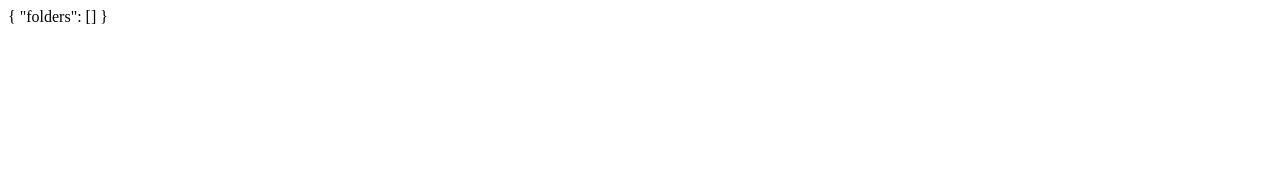
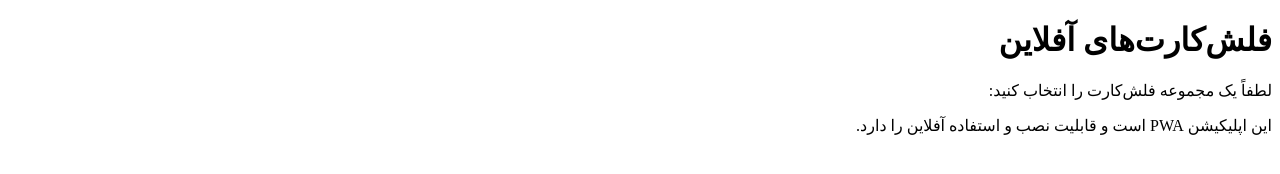
Before and after one commit to aliheidaribeni/my.poroject, a plain HTML site: page index.html in a window 1280 px wide. Drawn offline with Linux system fonts and the light colour scheme.

Commit message:
Update index.html
chenge

```diff
--- a/index.html
+++ b/index.html
@@ -1,3 +1,25 @@
-{
-	"folders": []
-}
+<!DOCTYPE html>
+<html lang="fa" dir="rtl">
+<head>
+    <meta charset="UTF-8">
+    <meta name="viewport" content="width=device-width, initial-scale=1.0">
+    <title>فلش‌کارت‌های من</title>
+    <link rel="stylesheet" href="style.css">
+    <link rel="manifest" href="manifest.json">
+</head>
+<body>
+    <header>
+        <h1>فلش‌کارت‌های آفلاین</h1>
+    </header>
+    <main>
+        <p>لطفاً یک مجموعه فلش‌کارت را انتخاب کنید:</p>
+        <ul id="flashcard-list">
+            </ul>
+    </main>
+    <footer>
+        <p>این اپلیکیشن PWA است و قابلیت نصب و استفاده آفلاین را دارد.</p>
+    </footer>
+
+    <script src="app.js"></script>
+</body>
+</html>
```
